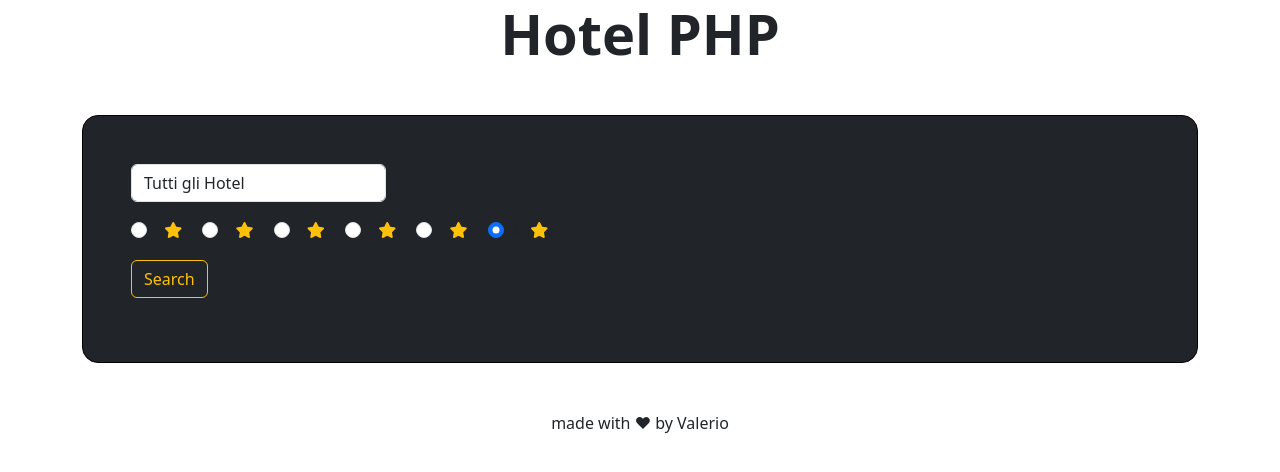
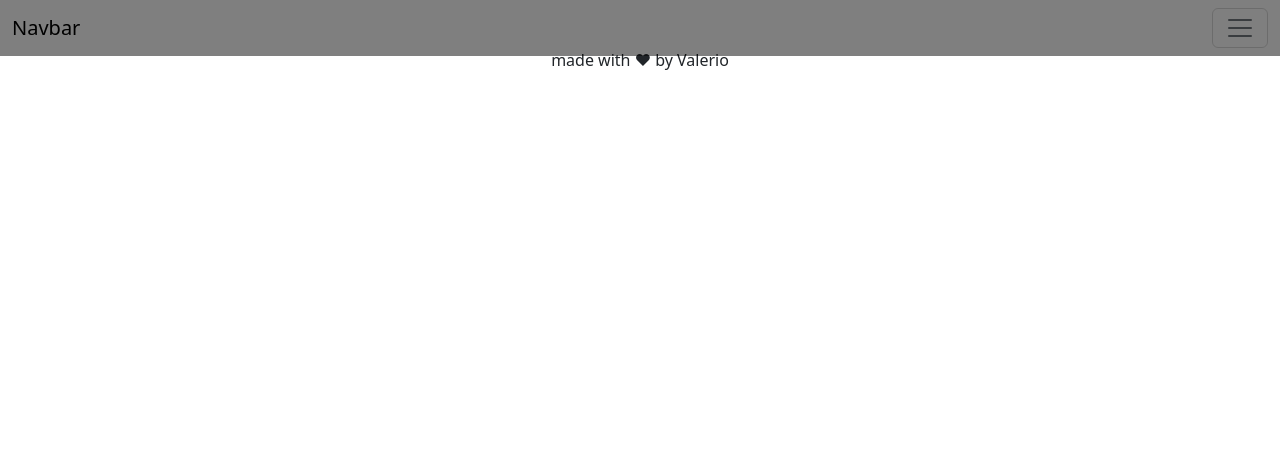
Before and after one commit to Valerio-Catellani/php-hotel, a PHP site: template Views/body/header.php in a window 1280 px wide. Shown: the top 472 px of the page. Run offline with PHP 8.4, Linux system fonts and the light colour scheme; the template is opened without the code that fills it, so the values that code supplies are empty.

Commit message:
add a navbar

```diff
--- a/Views/body/header.php
+++ b/Views/body/header.php
@@ -1,34 +1,40 @@
 <header>
-    <div class="container">
-        <h1 class="text-center hype-text-shadow mb-5 display-4 fw-bold">
-            Hotel PHP
-        </h1>
-        <div class="p-5 bg-dark mb-5 rounded-4 border border-black hype-shadow-white">
-            <form action="index.php" method="GET" class="d-flex flex-column align-items-baseline gap-3">
-                <select class="form-control me-2 w-25 hype-shadow-white hype-pointer" name="parking">
-                    <option value="all" selected>Tutti gli Hotel</span></option>
-                    <option value='true'>Solo quelli con parcheggio</option>
-                    <option value='false'>Solo quelli senza parcheggio</option>
-                </select>
-                <div class="stars">
-                    <?php
-                    for ($i = 1; $i <= 5; $i++) {
-                        echo "
-                        <div class='form-check form-check-inline'>
-                            <input class='form-check-input hype-pointer' type='radio' name='stars' id='stars-$i' value='$i'" . (!empty($_GET['stars']) && $_GET['stars'] === strval($i) ? ' checked' : '') .  ">
-                            <label class='form-check-label' for='stars-$i'>$i<i class='fa-solid fa-star text-warning'></i></label>
-                        </div>";
-                    }
-                    ?>
-                    <div class='form-check form-check-inline'>
-                        <input class='form-check-input' type='radio' name='stars' id='stars-all' value='all' <?php
-                                                                                                                echo (empty($_GET['stars']) || $_GET['stars'] === 'all' ? ' checked' : '')
-                                                                                                                ?>>
-                        <label class='form-check-label' for='stars-all'>All<i class='fa-solid fa-star text-warning'></i></label>
-                    </div>
-                </div>
-                <button type="submit" class="btn btn-outline-warning">Search</button>
-            </form>
+    <nav class="navbar border-body fixed-top" style="background-color: rgba(0, 0, 0, 0.5);">
+        <div class="container-fluid">
+            <a class="navbar-brand" href="#">Navbar</a>
+            <button class="navbar-toggler" type="button" data-bs-toggle="collapse" data-bs-target="#navbarSupportedContent" aria-controls="navbarSupportedContent" aria-expanded="false" aria-label="Toggle navigation">
+                <span class="navbar-toggler-icon"></span>
+            </button>
+            <div class="collapse navbar-collapse" id="navbarSupportedContent">
+                <ul class="navbar-nav me-auto mb-2 mb-lg-0">
+                    <li class="nav-item">
+                        <a class="nav-link active" aria-current="page" href="#">Home</a>
+                    </li>
+                    <li class="nav-item">
+                        <a class="nav-link" href="#">Link</a>
+                    </li>
+                    <li class="nav-item dropdown">
+                        <a class="nav-link dropdown-toggle" href="#" role="button" data-bs-toggle="dropdown" aria-expanded="false">
+                            Dropdown
+                        </a>
+                        <ul class="dropdown-menu">
+                            <li><a class="dropdown-item" href="#">Action</a></li>
+                            <li><a class="dropdown-item" href="#">Another action</a></li>
+                            <li>
+                                <hr class="dropdown-divider">
+                            </li>
+                            <li><a class="dropdown-item" href="#">Something else here</a></li>
+                        </ul>
+                    </li>
+                    <li class="nav-item">
+                        <a class="nav-link disabled" aria-disabled="true">Disabled</a>
+                    </li>
+                </ul>
+                <form class="d-flex" role="search">
+                    <input class="form-control me-2" type="search" placeholder="Search" aria-label="Search">
+                    <button class="btn btn-outline-success" type="submit">Search</button>
+                </form>
+            </div>
         </div>
-    </div>
+    </nav>
 </header>
--- a/index.php
+++ b/index.php
@@ -22,8 +22,10 @@
     <title>Php Hotel: Home</title>
 </head>
 
-<body class=" p-5 text-white">
+<body class="p-5 mio-colore text-white">
+    <div id="mio-colore"> ciao</div>
     <?php include __DIR__ . "/Views/body/header.php"; ?>
+    <?php include __DIR__ . "/Views/body/search.php"; ?>
     <main class="container">
         <a href="access/logout.php">Slogga</a>
         <?php
--- a/style/main.css
+++ b/main.css
@@ -1,3 +1,4 @@
+
 body {
     background-image: url(../src/img/2690586.jpg);
    background-repeat: no-repeat;
--- a/style/hype_utility.css
+++ b/style/hype_utility.css
@@ -33,3 +33,8 @@
 .hype-pointer {
     cursor: pointer;
 }
+
+.main-color {
+  background-color: #212222 !important;
+  color: rgb(243, 0, 0) !important;
+}
```
Also changed, not shown: Views/body/search.php (added, +32 -0 lines).
